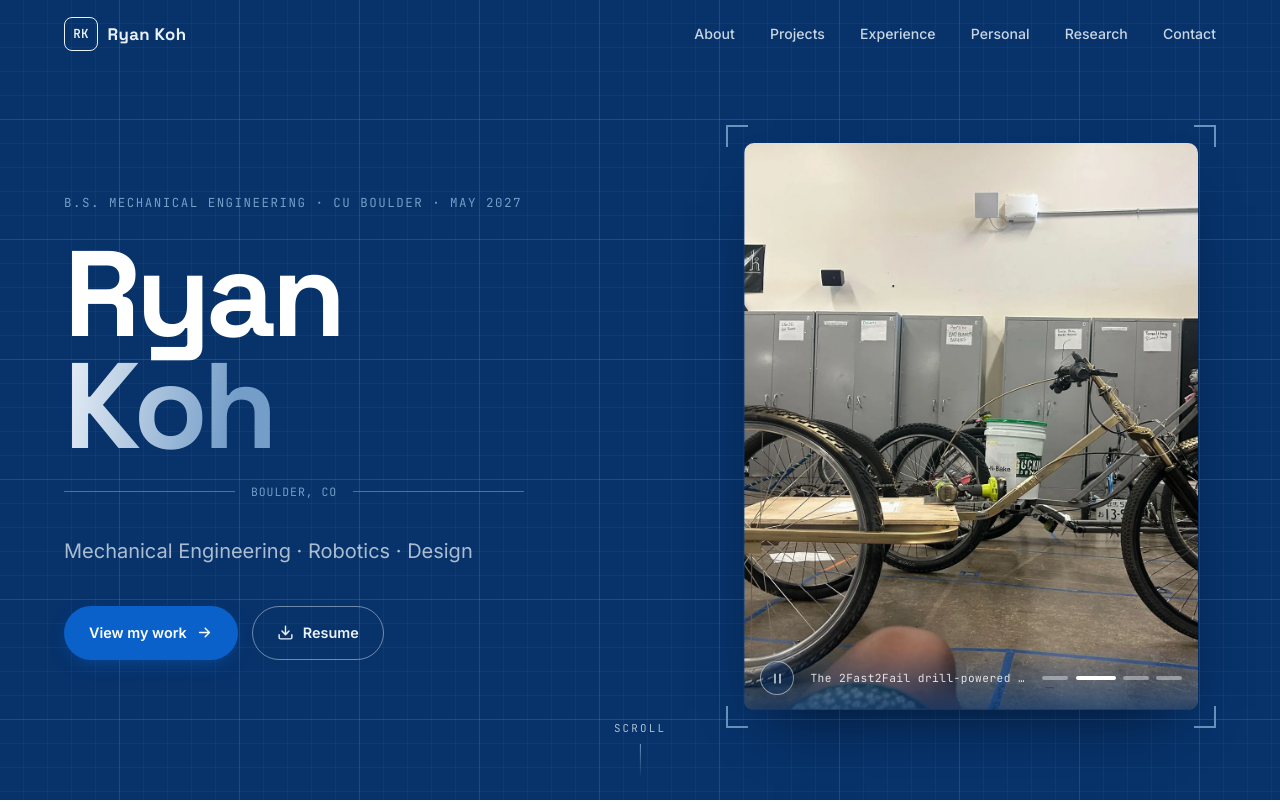
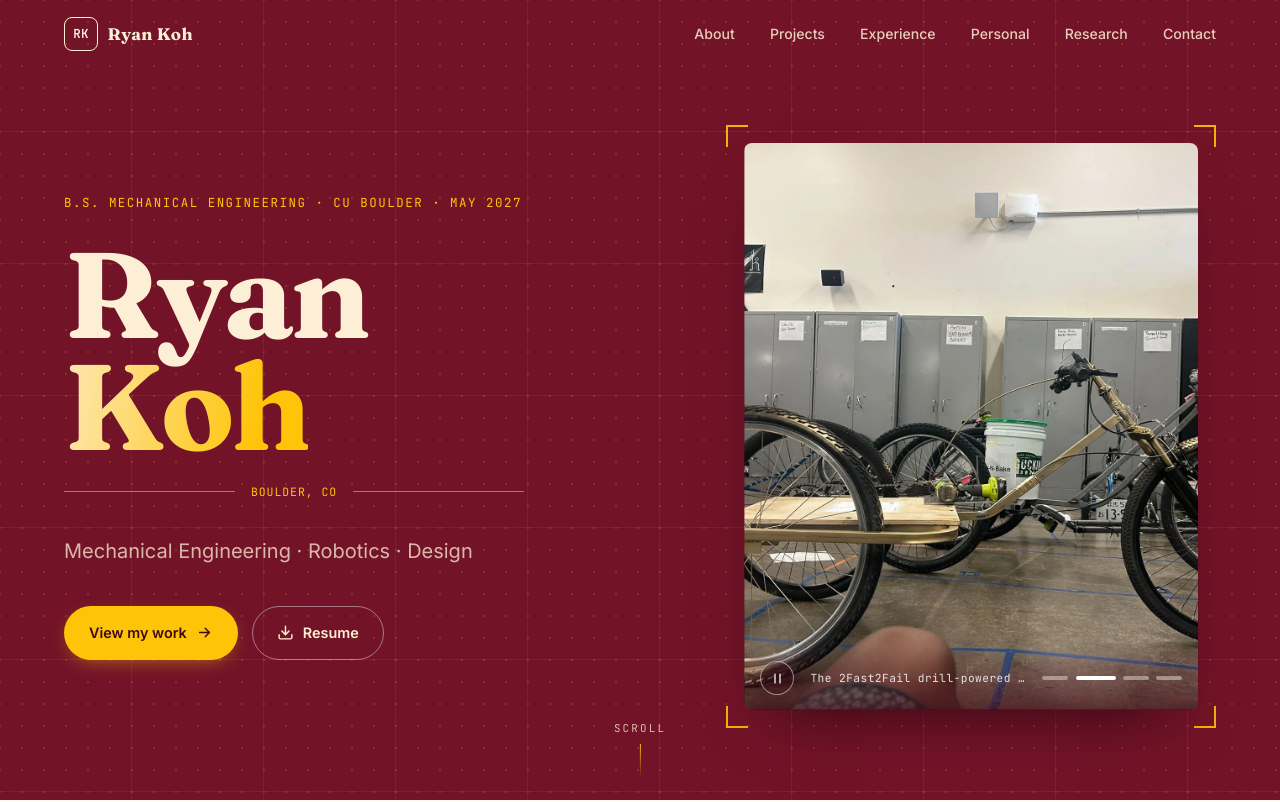
Before and after one commit to Butterx4/ryankoh-portfolio, a plain HTML site: page index.html in a window 1280 px wide. Shown: the top 802 px of the page. Drawn offline with Linux system fonts and the light colour scheme.

Commit message:
Restyle with cream, maroon, and gold palette and serif headings
Co-Authored-By: Claude Opus 5.5 <noreply@anthropic.com>
Claude-Session: https://claude.ai/code/session_01B3TWGWEQkfXBaCho6fe9fs

```diff
--- a/css/style.css
+++ b/css/style.css
@@ -1,34 +1,39 @@
 /* ==========================================================================
    Ryan Koh: portfolio styles
-   Palette (from the reference image):
-     --ice   #F1F7F9   light background
-     --sky   #749DC8   soft accent
-     --blue  #0A61C9   primary accent
-     --navy  #064089   deep accent
-     --ink   #07326A   darkest / text on light
+   Palette:
+     --cream   #FDEFD6   light background, text on dark
+     --maroon  #731328   primary: dark sections, headings, accents
+     --gold    #FEC408   highlight: used on maroon, and as fills with dark text
+   Change these variables to re-theme the whole site.
    ========================================================================== */
 
 :root {
-  --ice: #F1F7F9;
-  --sky: #749DC8;
-  --blue: #0A61C9;
-  --navy: #064089;
-  --ink: #07326A;
+  --cream: #FDEFD6;
+  --maroon: #731328;
+  --gold: #FEC408;
 
-  --bg: #ffffff;
-  --bg-alt: var(--ice);
-  --text: #0b1f3a;
-  --muted: #4d6382;
-  --line: #d5e3ee;
-  --line-strong: #b5cde2;
-  --on-dark: #eaf2f8;
-  --on-dark-muted: rgba(234, 242, 248, 0.72);
+  /* role names used below (kept from the first theme so rules read the same) */
+  --ice: var(--cream);        /* tinted surfaces */
+  --sky: var(--gold);         /* accent on dark backgrounds */
+  --blue: var(--maroon);      /* accent on light backgrounds */
+  --navy: #5a0f20;            /* deeper maroon */
+  --ink: var(--maroon);       /* dark sections and heading text */
+  --deep: #3d0a16;            /* footer */
 
-  --font-head: "Space Grotesk", system-ui, sans-serif;
+  --bg: #FFFBF3;
+  --bg-alt: var(--cream);
+  --text: #2b0d14;
+  --muted: #6e4d52;
+  --line: #efdcbd;
+  --line-strong: #e2c592;
+  --on-dark: #FDEFD6;
+  --on-dark-muted: rgba(253, 239, 214, 0.75);
+
+  --font-head: "Fraunces", Georgia, serif;
   --font-body: "Inter", system-ui, sans-serif;
   --font-mono: "JetBrains Mono", ui-monospace, monospace;
 
-  --radius: 10px;
+  --radius: 8px;
   --gutter: clamp(1rem, 5vw, 5rem);
   --maxw: 1240px;
   --nav-h: 68px;
@@ -66,16 +71,15 @@ a { color: var(--blue); }
   pointer-events: none;
 }
 
-/* ---------- blueprint grid helper ---------- */
+/* ---------- drafting texture for dark sections (class kept as .blueprint) ---------- */
 .blueprint {
-  background-color: var(--ink);
+  background-color: var(--maroon);
   background-image:
-    linear-gradient(rgba(116, 157, 200, 0.16) 1px, transparent 1px),
-    linear-gradient(90deg, rgba(116, 157, 200, 0.16) 1px, transparent 1px),
-    linear-gradient(rgba(116, 157, 200, 0.07) 1px, transparent 1px),
-    linear-gradient(90deg, rgba(116, 157, 200, 0.07) 1px, transparent 1px);
-  background-size: 120px 120px, 120px 120px, 24px 24px, 24px 24px;
-  background-position: -1px -1px;
+    radial-gradient(rgba(254, 196, 8, 0.16) 1.2px, transparent 1.3px),
+    linear-gradient(rgba(253, 239, 214, 0.06) 1px, transparent 1px),
+    linear-gradient(90deg, rgba(253, 239, 214, 0.06) 1px, transparent 1px);
+  background-size: 22px 22px, 132px 132px, 132px 132px;
+  background-position: 11px 11px, -1px -1px, -1px -1px;
   color: var(--on-dark);
 }
 
@@ -88,7 +92,7 @@ a { color: var(--blue); }
   transition: background 0.3s var(--ease), color 0.3s var(--ease), box-shadow 0.3s var(--ease);
 }
 .nav.solid, .nav.light {
-  background: rgba(255, 255, 255, 0.92);
+  background: rgba(255, 251, 243, 0.94);
   backdrop-filter: blur(12px); -webkit-backdrop-filter: blur(12px);
   color: var(--ink);
   box-shadow: 0 1px 0 var(--line);
@@ -146,7 +150,7 @@ section { position: relative; }
 .label::before { content: ""; width: 28px; height: 1.5px; background: currentColor; }
 .blueprint .label { color: var(--sky); }
 
-h1, h2, h3 { font-family: var(--font-head); line-height: 1.1; letter-spacing: -0.02em; }
+h1, h2, h3 { font-family: var(--font-head); line-height: 1.1; letter-spacing: -0.01em; font-optical-sizing: auto; }
 .sec-title { font-size: clamp(2rem, 4.2vw, 3rem); font-weight: 700; color: var(--ink); margin-bottom: 2.5rem; }
 .blueprint .sec-title { color: #fff; }
 
@@ -159,8 +163,8 @@ h1, h2, h3 { font-family: var(--font-head); line-height: 1.1; letter-spacing: -0
 }
 .btn:hover { transform: translateY(-2px); }
 .btn svg { width: 17px; height: 17px; flex: none; }
-.btn-primary { background: var(--blue); color: #fff; box-shadow: 0 6px 20px -8px rgba(10, 97, 201, 0.7); }
-.btn-primary:hover { background: #0b6fe6; }
+.btn-primary { background: var(--gold); color: var(--deep); box-shadow: 0 6px 20px -8px rgba(254, 196, 8, 0.6); }
+.btn-primary:hover { background: #ffd23f; }
 .btn-ghost { border-color: rgba(234, 242, 248, 0.45); color: var(--on-dark); }
 .btn-ghost:hover { border-color: #fff; background: rgba(255, 255, 255, 0.08); }
 .btn-outline { border-color: var(--line-strong); color: var(--ink); background: #fff; }
@@ -182,11 +186,11 @@ h1, h2, h3 { font-family: var(--font-head); line-height: 1.1; letter-spacing: -0
 }
 .hero h1 {
   font-size: clamp(3.6rem, 9.5vw, 8.5rem); font-weight: 700; line-height: 0.92;
-  letter-spacing: -0.04em; color: #fff; margin-bottom: 1.8rem;
+  letter-spacing: -0.03em; color: var(--cream); margin-bottom: 1.8rem;
 }
 .hero h1 .accent {
   display: inline-block;
-  background: linear-gradient(100deg, var(--sky) 0%, #ffffff 45%, var(--sky) 90%);
+  background: linear-gradient(100deg, var(--gold) 0%, var(--cream) 45%, var(--gold) 90%);
   background-size: 220% 100%;
   -webkit-background-clip: text; background-clip: text; color: transparent;
   animation: sheen 7s ease-in-out infinite;
@@ -228,7 +232,7 @@ h1, h2, h3 { font-family: var(--font-head); line-height: 1.1; letter-spacing: -0
   position: absolute; left: 0; right: 0; bottom: 0; z-index: 5;
   display: flex; align-items: center; justify-content: space-between; gap: 1rem;
   padding: 0.9rem 1rem;
-  background: linear-gradient(transparent, rgba(7, 50, 106, 0.75));
+  background: linear-gradient(transparent, rgba(61, 10, 22, 0.75));
 }
 .dots { display: flex; gap: 0.45rem; }
 .dot {
@@ -238,7 +242,7 @@ h1, h2, h3 { font-family: var(--font-head); line-height: 1.1; letter-spacing: -0
 .dot.on { background: #fff; width: 40px; }
 .carousel-btn {
   width: 34px; height: 34px; border-radius: 50%; display: grid; place-items: center;
-  border: 1px solid rgba(255, 255, 255, 0.5); background: rgba(7, 50, 106, 0.35);
+  border: 1px solid rgba(255, 255, 255, 0.5); background: rgba(61, 10, 22, 0.35);
   color: #fff; cursor: pointer; transition: background 0.2s;
 }
 .carousel-btn:hover { background: rgba(255, 255, 255, 0.18); }
@@ -262,7 +266,7 @@ h1, h2, h3 { font-family: var(--font-head); line-height: 1.1; letter-spacing: -0
 .about-photo { position: relative; }
 .about-photo img {
   width: 100%; aspect-ratio: 1 / 1; object-fit: cover; object-position: 50% 25%;
-  border-radius: 50%; border: 6px solid #fff; box-shadow: 0 0 0 1.5px var(--line-strong), 0 24px 50px -24px rgba(7, 50, 106, 0.5);
+  border-radius: 50%; border: 6px solid #fff; box-shadow: 0 0 0 1.5px var(--line-strong), 0 24px 50px -24px rgba(61, 10, 22, 0.5);
 }
 .about-photo::before {
   content: ""; position: absolute; inset: -18px; border-radius: 50%;
@@ -319,14 +323,14 @@ h1, h2, h3 { font-family: var(--font-head); line-height: 1.1; letter-spacing: -0
   overflow: hidden; text-decoration: none; color: inherit;
   transition: transform 0.3s var(--ease), box-shadow 0.3s var(--ease), border-color 0.3s;
 }
-.card:hover { transform: translateY(-4px); border-color: var(--sky); box-shadow: 0 22px 40px -24px rgba(7, 50, 106, 0.45); }
+.card:hover { transform: translateY(-4px); border-color: var(--sky); box-shadow: 0 22px 40px -24px rgba(61, 10, 22, 0.45); }
 .card-img { position: relative; aspect-ratio: 16 / 10; overflow: hidden; background: var(--ice); }
 .card-img img { width: 100%; height: 100%; object-fit: cover; transition: transform 0.6s var(--ease); }
 .card:hover .card-img img { transform: scale(1.04); }
 .card-num {
   position: absolute; top: 0.8rem; left: 0.8rem; z-index: 1;
   font-family: var(--font-mono); font-size: 0.68rem; letter-spacing: 0.08em;
-  background: rgba(7, 50, 106, 0.85); color: #fff; padding: 0.25rem 0.55rem; border-radius: 4px;
+  background: rgba(61, 10, 22, 0.85); color: #fff; padding: 0.25rem 0.55rem; border-radius: 4px;
 }
 .card-body { padding: 1.2rem 1.3rem 1.4rem; display: flex; flex-direction: column; flex: 1; }
 .card-meta { font-family: var(--font-mono); font-size: 0.7rem; letter-spacing: 0.08em; text-transform: uppercase; color: var(--blue); margin-bottom: 0.45rem; }
@@ -337,7 +341,7 @@ h1, h2, h3 { font-family: var(--font-head); line-height: 1.1; letter-spacing: -0
 .award {
   display: inline-flex; align-items: center; gap: 0.4rem; align-self: flex-start;
   margin-top: 0.9rem; font-size: 0.75rem; font-weight: 600; color: var(--navy);
-  background: #e3eefa; border: 1px solid #c3d8ef; padding: 0.3rem 0.65rem; border-radius: 4px;
+  background: #fff3cc; border: 1px solid #f6d870; padding: 0.3rem 0.65rem; border-radius: 4px;
 }
 .award svg { width: 13px; height: 13px; }
 .card-more {
@@ -360,13 +364,13 @@ h1, h2, h3 { font-family: var(--font-head); line-height: 1.1; letter-spacing: -0
   content: ""; position: absolute; left: 4px; top: 1.6rem; width: 16px; height: 16px; border-radius: 50%;
   background: #fff; border: 3px solid var(--sky);
 }
-.xp.current::before { border-color: var(--blue); background: var(--blue); box-shadow: 0 0 0 5px rgba(10, 97, 201, 0.15); }
+.xp.current::before { border-color: var(--blue); background: var(--blue); box-shadow: 0 0 0 5px rgba(115, 19, 40, 0.15); }
 .xp-card {
   display: grid; grid-template-columns: 1fr auto; gap: 0.5rem 2rem; align-items: start;
   background: #fff; border: 1px solid var(--line); border-radius: var(--radius); padding: 1.4rem 1.6rem;
   text-decoration: none; color: inherit; transition: border-color 0.3s, box-shadow 0.3s, transform 0.3s var(--ease);
 }
-.xp-card:hover { border-color: var(--sky); box-shadow: 0 18px 36px -24px rgba(7, 50, 106, 0.45); transform: translateX(4px); }
+.xp-card:hover { border-color: var(--sky); box-shadow: 0 18px 36px -24px rgba(61, 10, 22, 0.45); transform: translateX(4px); }
 .xp-company { font-family: var(--font-head); font-size: 1.35rem; font-weight: 700; color: var(--ink); }
 .xp-role { font-weight: 600; color: var(--navy); font-size: 0.95rem; }
 .xp-date { font-family: var(--font-mono); font-size: 0.74rem; color: var(--blue); letter-spacing: 0.06em; text-transform: uppercase; text-align: right; white-space: nowrap; }
@@ -407,7 +411,7 @@ h1, h2, h3 { font-family: var(--font-head); line-height: 1.1; letter-spacing: -0
 
 /* ---------- FOOTER ---------- */
 .footer {
-  background: #05244d; color: var(--on-dark-muted); font-size: 0.82rem;
+  background: var(--deep); color: var(--on-dark-muted); font-size: 0.82rem;
   display: flex; justify-content: space-between; align-items: center; gap: 1rem; flex-wrap: wrap;
   padding: 1.4rem var(--gutter);
 }
@@ -426,8 +430,8 @@ h1, h2, h3 { font-family: var(--font-head); line-height: 1.1; letter-spacing: -0
 .detail-hero .sub { color: var(--on-dark-muted); font-size: 1.05rem; }
 .detail-meta { display: flex; flex-wrap: wrap; gap: 0.5rem 1.4rem; margin-top: 1.4rem; font-family: var(--font-mono); font-size: 0.76rem; color: var(--sky); letter-spacing: 0.04em; }
 .detail-meta span { display: inline-flex; gap: 0.4rem; align-items: center; }
-.detail-hero .tags .tag { background: rgba(255, 255, 255, 0.08); border-color: rgba(116, 157, 200, 0.4); color: var(--on-dark); }
-.detail-hero .award { background: rgba(116, 157, 200, 0.2); border-color: rgba(116, 157, 200, 0.5); color: #fff; }
+.detail-hero .tags .tag { background: rgba(255, 255, 255, 0.08); border-color: rgba(254, 196, 8, 0.4); color: var(--on-dark); }
+.detail-hero .award { background: rgba(254, 196, 8, 0.2); border-color: rgba(254, 196, 8, 0.5); color: #fff; }
 .detail-cover { position: relative; padding: 14px; }
 .detail-cover img { width: 100%; border-radius: var(--radius); aspect-ratio: 4 / 3; object-fit: cover; cursor: zoom-in; }
 
@@ -435,9 +439,9 @@ h1, h2, h3 { font-family: var(--font-head); line-height: 1.1; letter-spacing: -0
 .block { margin-bottom: clamp(2.5rem, 5vw, 4rem); }
 .block h2 { font-size: clamp(1.5rem, 2.6vw, 2rem); color: var(--ink); margin-bottom: 1rem; display: flex; align-items: center; gap: 0.8rem; }
 .block h2::before { content: attr(data-n); font-family: var(--font-mono); font-size: 0.75rem; font-weight: 500; color: var(--blue); border: 1px solid var(--line-strong); padding: 0.15rem 0.45rem; border-radius: 4px; letter-spacing: 0.04em; }
-.block p { color: #2e4566; margin-bottom: 1rem; }
+.block p { color: #3d2328; margin-bottom: 1rem; }
 .block ul.points { list-style: none; display: grid; gap: 0.65rem; }
-.block ul.points li { position: relative; padding-left: 1.6rem; color: #2e4566; }
+.block ul.points li { position: relative; padding-left: 1.6rem; color: #3d2328; }
 .block ul.points li::before { content: ""; position: absolute; left: 0; top: 0.62em; width: 10px; height: 10px; border: 2px solid var(--blue); border-radius: 2px; transform: rotate(45deg); }
 
 .stats { display: grid; grid-template-columns: repeat(auto-fit, minmax(170px, 1fr)); gap: 1rem; }
@@ -476,14 +480,14 @@ td:not(:first-child), th:not(:first-child) { font-family: var(--font-mono); text
   padding: 0.55rem 1.1rem; border: 0; background: none; cursor: pointer;
   font: 500 0.88rem var(--font-body); color: var(--ink); border-left: 3px solid transparent;
 }
-.doc-btn:hover { background: #e3eefa; }
+.doc-btn:hover { background: #fff3cc; }
 .doc-btn[aria-current="true"] { background: #fff; border-left-color: var(--blue); color: var(--blue); }
 .doc-btn svg { width: 15px; height: 15px; flex: none; opacity: 0.6; }
 .doc-view { display: flex; flex-direction: column; min-height: 640px; }
 .doc-bar { display: flex; justify-content: space-between; align-items: center; gap: 1rem; padding: 0.7rem 1rem; border-bottom: 1px solid var(--line); font-size: 0.85rem; font-weight: 600; color: var(--ink); }
 .doc-bar a { font-size: 0.8rem; font-weight: 600; text-decoration: none; display: inline-flex; gap: 0.35rem; align-items: center; }
 .doc-bar a svg { width: 14px; height: 14px; }
-.doc-view iframe { flex: 1; width: 100%; border: 0; background: #e9eef3; }
+.doc-view iframe { flex: 1; width: 100%; border: 0; background: #f3e6cf; }
 .doc-fallback { flex: 1; display: grid; place-items: center; text-align: center; padding: 2rem; color: var(--muted); font-size: 0.92rem; }
 
 /* prev / next project nav */
@@ -497,7 +501,7 @@ td:not(:first-child), th:not(:first-child) { font-family: var(--font-mono); text
 /* lightbox */
 .lightbox {
   position: fixed; inset: 0; z-index: 900; display: none; align-items: center; justify-content: center;
-  background: rgba(5, 20, 45, 0.92); padding: 4rem 1rem 3rem;
+  background: rgba(40, 6, 14, 0.94); padding: 4rem 1rem 3rem;
 }
 .lightbox.open { display: flex; }
 .lightbox img { max-width: min(1400px, 100%); max-height: 100%; object-fit: contain; border-radius: 6px; }
@@ -528,13 +532,13 @@ td:not(:first-child), th:not(:first-child) { font-family: var(--font-mono); text
   .hamburger { display: block; }
   .nav-links {
     position: absolute; top: var(--nav-h); left: 0; right: 0; flex-direction: column; gap: 0;
-    background: #fff; color: var(--ink); box-shadow: 0 12px 24px -12px rgba(7, 50, 106, 0.35);
+    background: var(--bg); color: var(--ink); box-shadow: 0 12px 24px -12px rgba(61, 10, 22, 0.35);
     max-height: 0; overflow: hidden; transition: max-height 0.35s var(--ease);
   }
   .nav-links.open { max-height: 420px; }
   .nav-links li a { display: block; padding: 0.95rem var(--gutter); border-top: 1px solid var(--line); font-size: 1rem; }
   .nav-links a::after { display: none; }
-  .nav.menu-open { background: #fff; color: var(--ink); }
+  .nav.menu-open { background: var(--bg); color: var(--ink); }
 
   .hero { grid-template-columns: 1fr; padding-top: calc(var(--nav-h) + 2rem); min-height: auto; padding-bottom: 5rem; }
   .carousel-frame { max-width: 440px; width: 100%; margin: 0 auto; }
@@ -572,8 +576,8 @@ td:not(:first-child), th:not(:first-child) { font-family: var(--font-mono); text
 /* contact band: deep navy gradient so it reads apart from the Skills blueprint */
 .contact-band {
   background:
-    radial-gradient(60% 80% at 50% 0%, rgba(10, 97, 201, 0.45), transparent 70%),
-    linear-gradient(180deg, var(--navy), var(--ink));
+    radial-gradient(60% 80% at 50% 0%, rgba(254, 196, 8, 0.16), transparent 70%),
+    linear-gradient(180deg, var(--maroon), var(--deep));
   color: var(--on-dark);
 }
 .contact-band .label { color: var(--sky); }
--- a/index.html
+++ b/index.html
@@ -5,7 +5,7 @@
   <meta name="viewport" content="width=device-width, initial-scale=1">
   <title>Ryan Koh | Mechanical Engineering & Robotics</title>
   <meta name="description" content="Ryan Koh: mechanical engineering student at CU Boulder focused on robotics, CAD, and design. Projects, internships, and research.">
-  <meta name="theme-color" content="#07326A">
+  <meta name="theme-color" content="#731328">
   <meta property="og:type" content="website">
   <meta property="og:title" content="Ryan Koh | Mechanical Engineering & Robotics">
   <meta property="og:description" content="Ryan Koh: mechanical engineering student at CU Boulder focused on robotics, CAD, and design. Projects, internships, and research.">
@@ -14,7 +14,7 @@
   <link rel="icon" href="favicon.svg" type="image/svg+xml">
   <link rel="preconnect" href="https://fonts.googleapis.com">
   <link rel="preconnect" href="https://fonts.gstatic.com" crossorigin>
-  <link rel="stylesheet" href="https://fonts.googleapis.com/css2?family=Inter:wght@400;500;600&family=JetBrains+Mono:wght@400;500;600&family=Space+Grotesk:wght@500;600;700&display=swap">
+  <link rel="stylesheet" href="https://fonts.googleapis.com/css2?family=Inter:wght@400;500;600&family=JetBrains+Mono:wght@400;500;600&family=Fraunces:opsz,wght@9..144,500;9..144,600;9..144,700&display=swap">
   <link rel="stylesheet" href="css/style.css">
 </head>
 <body data-page="home">
--- a/js/main.js
+++ b/js/main.js
@@ -110,27 +110,31 @@
   };
 
   /* ---------- rotating words ---------- */
+  // The word slides out and the next slides in; the box smoothly resizes to fit
+  // each word, so the surrounding text never jumps or leaves a gap.
   window.UI.rotate = function (el, words, interval = 2600) {
     if (!el || !words || words.length < 2) return;
     const wrap = el.closest(".rot-wrap");
-    // lock width to the widest word so text around it doesn't jump
-    const lock = () => {
+    let widths = [], i = 0;
+    const measure = () => {
       if (!wrap) return;
       const cur = el.textContent;
-      const widths = words.map((w) => { el.textContent = w; return el.getBoundingClientRect().width; });
+      widths = words.map((w) => { el.textContent = w; return Math.ceil(el.getBoundingClientRect().width) + 2; });
       el.textContent = cur;
-      wrap.style.width = Math.ceil(Math.max(...widths)) + 4 + "px";
+      wrap.style.width = widths[i] + "px";
     };
-    lock();
-    if (document.fonts && document.fonts.ready) document.fonts.ready.then(lock); // re-measure once web fonts load
-    if (wrap) { wrap.style.textAlign = el.closest(".contact") ? "center" : "left"; }
-    let i = 0; el.textContent = words[0];
+    el.textContent = words[0];
+    measure();
+    if (document.fonts && document.fonts.ready) document.fonts.ready.then(measure); // re-measure once web fonts load
+    addEventListener("resize", measure);
+    if (wrap) wrap.style.transition = "width 0.45s cubic-bezier(0.4, 0, 0.2, 1)";
     if (matchMedia("(prefers-reduced-motion: reduce)").matches) return;
     setInterval(() => {
       el.style.transform = "translateY(-110%)"; el.style.opacity = "0";
       setTimeout(() => {
         i = (i + 1) % words.length;
         el.textContent = words[i];
+        if (wrap && widths[i]) wrap.style.width = widths[i] + "px";
         el.style.transition = "none"; el.style.transform = "translateY(110%)";
         requestAnimationFrame(() => requestAnimationFrame(() => {
           el.style.transition = ""; el.style.transform = "none"; el.style.opacity = "1";
```
Also changed, not shown: 404.html (+2 -2 lines), project.html (+2 -2 lines), favicon.svg.
